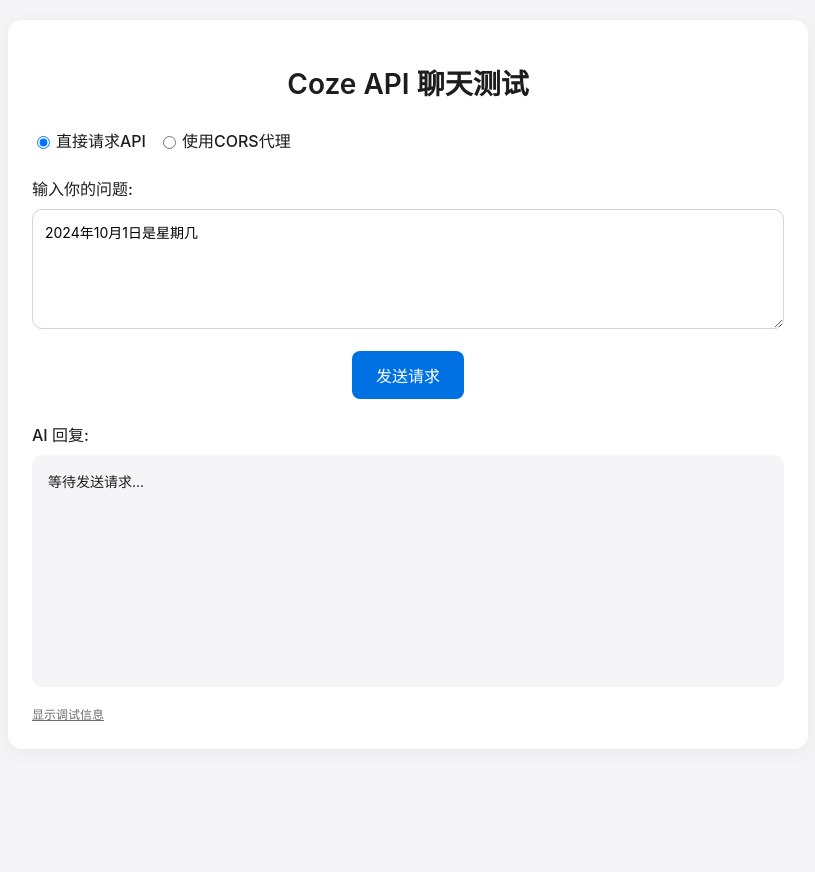
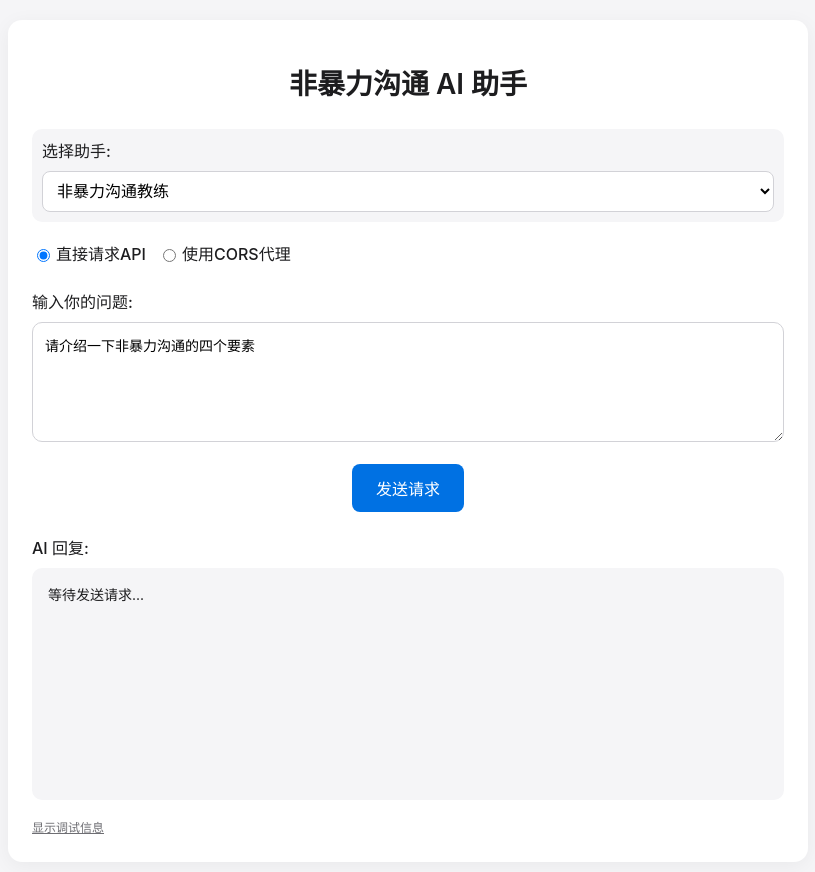
Before and after one commit to XimilalaXiang/NVC_Agents, a plain HTML site: page index.html in a window 1280 px wide. Shown: the whole page, without its empty margins (232-1047 px from the left). Before the commit the page ends 800 px from the top, so only its background shows below. Drawn offline with nearby package versions, Linux system fonts and the light colour scheme.

Commit message:
两个coze机器人，NVC_Coac+NVC知识库

```diff
--- a/index.html
+++ b/index.html
@@ -3,7 +3,7 @@
 <head>
     <meta charset="UTF-8">
     <meta name="viewport" content="width=device-width, initial-scale=1.0">
-    <title>Coze API 聊天测试</title>
+    <title>非暴力沟通 AI 助手</title>
     <!-- 引入Marked.js库用于解析Markdown -->
     <script src="https://cdn.jsdelivr.net/npm/marked@4.3.0/marked.min.js"></script>
     <!-- 引入代码高亮库 -->
@@ -282,6 +282,29 @@
             display: none;
         }
 
+        /* 机器人选择样式 */
+        .bot-select {
+            margin-bottom: 20px;
+            padding: 10px;
+            background-color: #f5f5f7;
+            border-radius: 10px;
+        }
+
+        .bot-select select {
+            width: 100%;
+            padding: 10px;
+            border: 1px solid #d2d2d7;
+            border-radius: 8px;
+            font-size: 16px;
+            background-color: white;
+            cursor: pointer;
+        }
+
+        .bot-select select:focus {
+            border-color: #0071e3;
+            outline: none;
+        }
+
         @keyframes spin {
             to {
                 transform: rotate(360deg);
@@ -291,7 +314,15 @@
 </head>
 <body>
     <div class="container">
-        <h1>Coze API 聊天测试</h1>
+        <h1>非暴力沟通 AI 助手</h1>
+
+        <div class="bot-select">
+            <label for="bot-select">选择助手:</label>
+            <select id="bot-select">
+                <option value="7483330179063087138">非暴力沟通教练</option>
+                <option value="7488916378381402131">非暴力沟通知识库</option>
+            </select>
+        </div>
 
         <div class="input-section">
             <div class="method-select">
@@ -304,7 +335,7 @@
             </div>
 
             <label for="user-input">输入你的问题:</label>
-            <textarea id="user-input" placeholder="例如: 2024年10月1日是星期几"></textarea>
+            <textarea id="user-input" placeholder="例如: 请介绍一下非暴力沟通的四个要素"></textarea>
             <div style="margin-top: 16px; text-align: center;">
                 <button id="send-button">发送请求</button>
             </div>
@@ -333,9 +364,10 @@
             const debugSection = document.getElementById('debug-section');
             const debugLog = document.getElementById('debug-log');
             const rawDataDiv = document.getElementById('raw-data');
+            const botSelect = document.getElementById('bot-select');
 
             // 设置默认示例问题
-            userInput.value = "2024年10月1日是星期几";
+            userInput.value = "请介绍一下非暴力沟通的四个要素";
 
             // 配置Marked选项
             marked.setOptions({
@@ -405,6 +437,19 @@
                 rawDataDiv.style.display = 'block';
             }
 
+            // 当机器人选择改变时，更新页面提示信息
+            botSelect.addEventListener('change', function() {
+                const selectedOption = botSelect.options[botSelect.selectedIndex];
+                const botType = selectedOption.textContent;
+
+                // 更新默认问题提示
+                if (botType === "非暴力沟通教练") {
+                    userInput.placeholder = "例如: 请帮我分析一个冲突情境并提供非暴力沟通的建议";
+                } else if (botType === "非暴力沟通知识库") {
+                    userInput.placeholder = "例如: 请介绍一下非暴力沟通的四个要素";
+                }
+            });
+
             sendButton.addEventListener('click', async function() {
                 // 获取用户输入
                 const userMessage = userInput.value.trim();
@@ -413,6 +458,10 @@
                     alert('请输入内容后再发送');
                     return;
                 }
+
+                // 获取选择的机器人ID
+                const selectedBotId = botSelect.value;
+                const selectedBotType = botSelect.options[botSelect.selectedIndex].textContent;
 
                 // 获取选择的请求方式
                 const methodRadios = document.querySelectorAll('input[name="method"]');
@@ -427,7 +476,7 @@
                 // 禁用发送按钮，显示加载状态
                 sendButton.disabled = true;
                 responseContainer.innerHTML = "";
-                statusDiv.innerHTML = '<span class="loading"></span>正在等待 AI 回复...';
+                statusDiv.innerHTML = `<span class="loading"></span>正在等待 ${selectedBotType} 回复...`;
                 debugLog.innerHTML = ''; // 清空调试日志
                 rawDataDiv.style.display = 'none'; // 隐藏原始数据
 
@@ -446,7 +495,7 @@
                 try {
                     // 准备要发送的数据
                     const requestData = {
-                        bot_id: "7483330179063087138",
+                        bot_id: selectedBotId,
                         user_id: "123456789",
                         stream: true,
                         auto_save_history: true,
@@ -720,7 +769,7 @@
                     }
 
                     // Coze API响应完成
-                    statusDiv.textContent = '接收完成';
+                    statusDiv.textContent = `${selectedBotType} 回复完成`;
 
                     // 如果到这里还没有内容，最后尝试解析整个收集到的数据
                     if (!fullText && allChunks) {
@@ -758,6 +807,9 @@
                     sendButton.disabled = false;
                 }
             });
+
+            // 初始化时触发一次选择事件，更新提示信息
+            botSelect.dispatchEvent(new Event('change'));
         });
     </script>
 </body>
```
